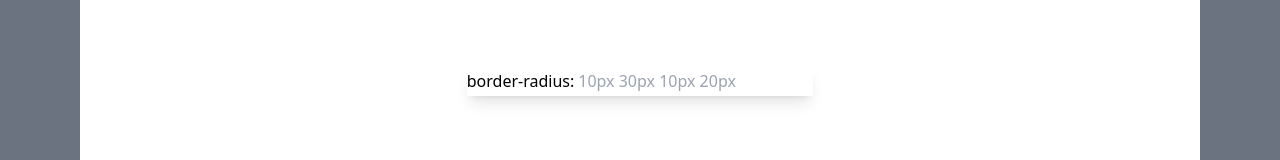
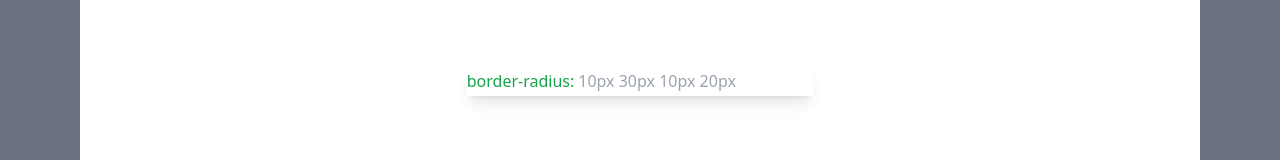
Before and after one commit to tminhvu/app-ideas, a React (Create React App) app: page /beginner/borderradiuspreview in a window 1280 px wide. Shown: the part 174-334 px from the top of the page. Built offline with nearby package versions, Linux system fonts and the light colour scheme.

Commit message:
change border-radius text to green

```diff
--- a/src/beginner/BorderRadiusPreview.js
+++ b/src/beginner/BorderRadiusPreview.js
@@ -8,7 +8,7 @@ const BorderRadiusPreview = () => {
         <Page>
             <div className="grid grid-cols-1 gap-4">
                 <div className="shadow-lg p-0">
-                    <span>border-radius:</span>
+                    <span className="text-green-600">border-radius:</span>
                     <input
                         placeholder="10px 30px 10px 20px"
                         className="inline-block h-full p-1 focus:outline-none"
```
